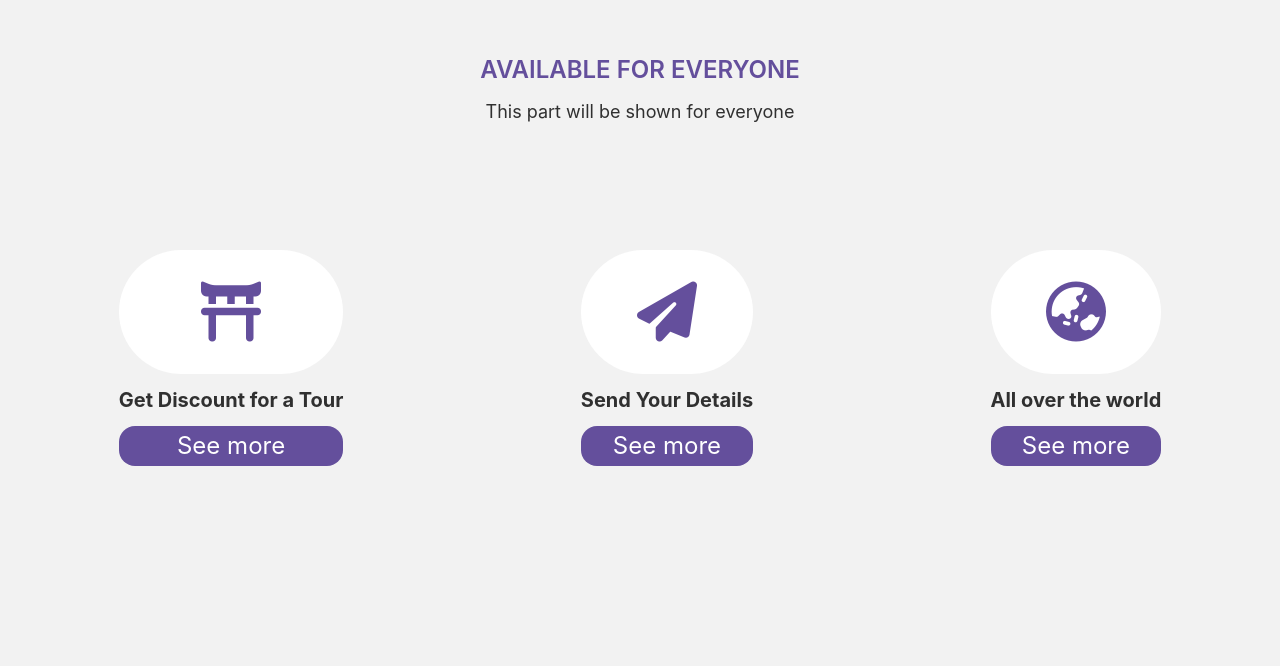
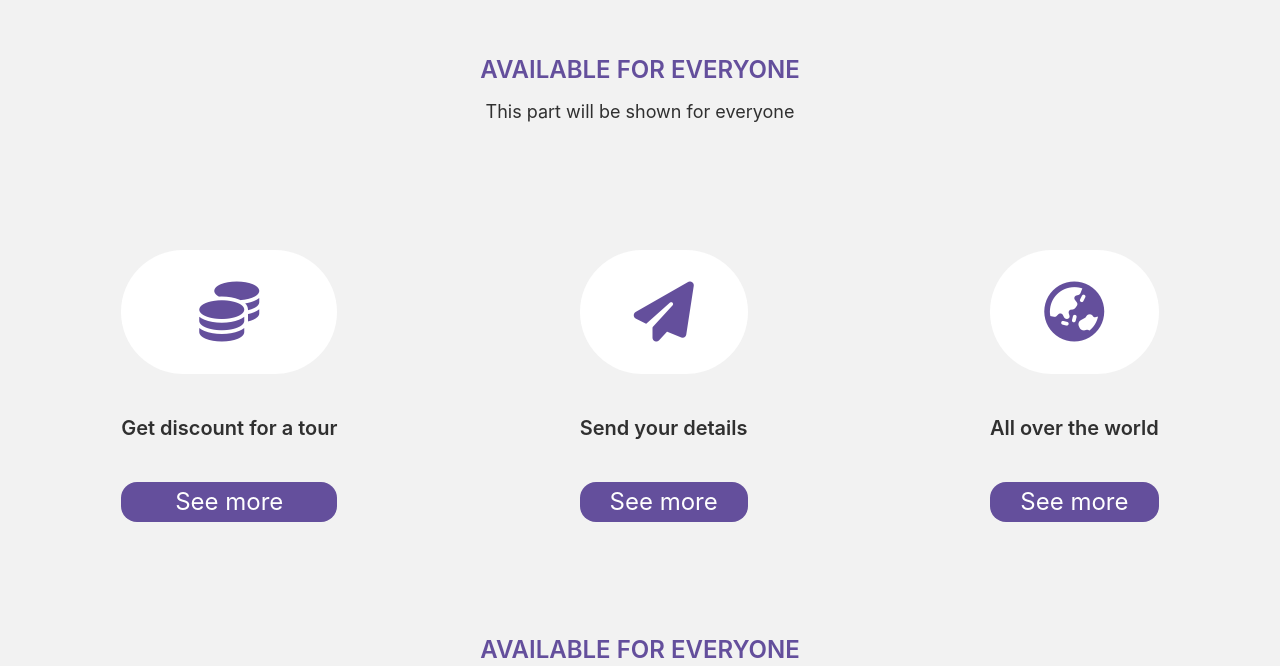
Before and after one commit to its-kayes/Frontend-Task-1, a React (Create React App) app: page / in a window 1280 px wide. Shown: the part 898-1564 px from the top of the page. Before the commit the page ends 1476 px from the top, so only its background shows below. Built offline with nearby package versions, Linux system fonts and the light colour scheme.

Commit message:
Add Formate start

```diff
--- /dev/null
+++ b/src/components/Home/AdFormate/AdFormate.js
@@ -0,0 +1,12 @@
+import React from 'react';
+
+const AdFormate = () => {
+    return (
+        <div>
+            <h1 className=' text-2xl text-center text-primary font-semibold'> AVAILABLE FOR EVERYONE  </h1>
+
+        </div>
+    );
+};
+
+export default AdFormate;
--- a/src/components/Home/Everyone.js
+++ b/src/components/Home/Everyone.js
@@ -7,18 +7,18 @@ const Everyone = () => {
             <p className='text-center py-3 text-lg'> This part will be shown for everyone </p>
             <div className='flex justify-around my-28'>
                 <div>
-                    <p className='rounded-full p-8 bg-white'> <i class="fa-solid flex justify-center text-primary fa-torii-gate text-6xl "></i> </p>
-                    <p className='text-xl font-bold py-3'> Get Discount for a Tour </p>
+                    <p className='rounded-full p-8 bg-white'> <i class="fa-solid flex justify-center text-primary fa-coins text-6xl "></i> </p>
+                    <p className='text-xl font-semibold py-10'> Get discount for a tour </p>
                     <p className='text-2xl text-center rounded-2xl py-1 text-white bg-primary'> See more </p>
                 </div>
                 <div>
                     <p className='rounded-full p-8 bg-white'> <i class="fa-solid flex justify-center text-primary fa-paper-plane text-6xl "></i> </p>
-                    <p className='text-xl font-bold py-3'> Send Your Details </p>
+                    <p className='text-xl font-semibold py-10'> Send your details </p>
                     <p className='text-2xl text-center rounded-2xl py-1 text-white bg-primary'> See more </p>
                 </div>
                 <div>
                     <p className='rounded-full p-8 bg-white'> <i class="fa-solid flex justify-center text-primary fa-earth-asia text-6xl "></i> </p>
-                    <p className='text-xl font-bold py-3'> All over the world </p>
+                    <p className='text-xl font-semibold py-10'> All over the world </p>
                     <p className='text-2xl text-center rounded-2xl py-1 text-white bg-primary'> See more </p>
                 </div>
             </div>
--- a/src/components/Home/Home.js
+++ b/src/components/Home/Home.js
@@ -1,4 +1,5 @@
 import React from 'react';
+import AdFormate from './AdFormate/AdFormate';
 import Banner from './Banner';
 import Everyone from './Everyone';
 
@@ -7,6 +8,7 @@ const Home = () => {
         <div>
             <Banner> </Banner>
             <Everyone> </Everyone>
+            <AdFormate> </AdFormate>
         </div>
     );
 };
```
